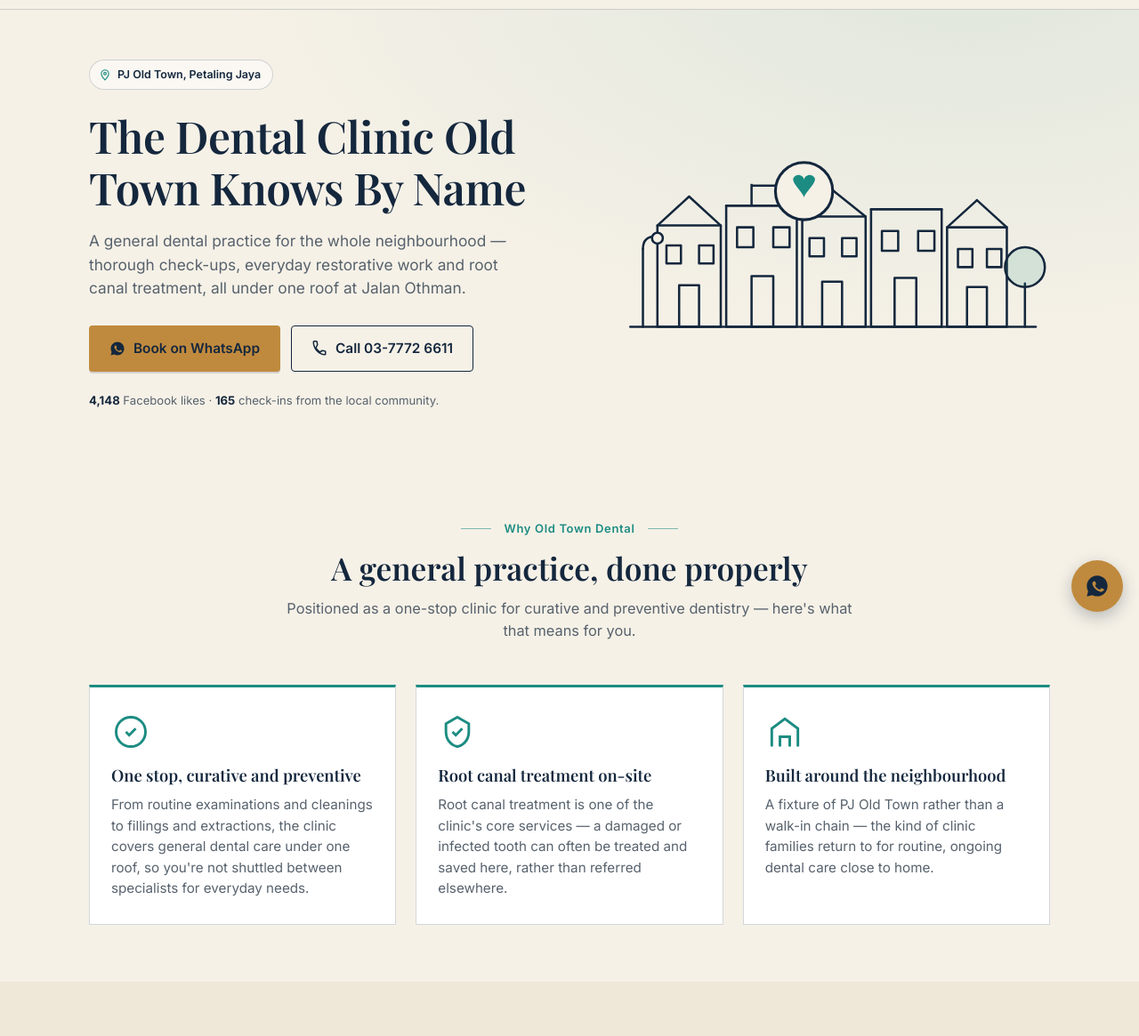
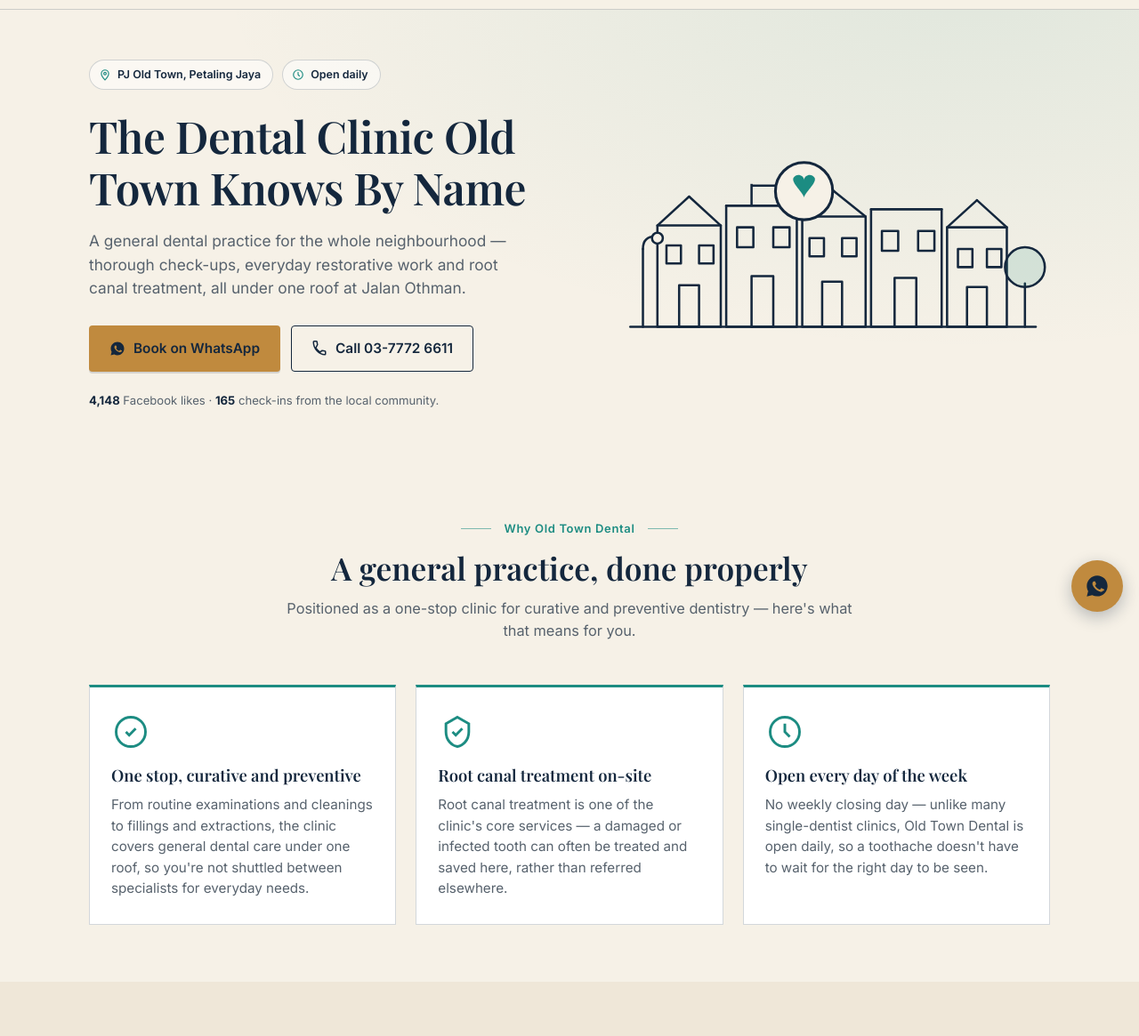
Before and after one commit to benjamincxw/old-town-dental, a plain HTML site: page index.html in a window 1280 px wide. Shown: the part 94-1259 px from the top of the page at 89% size. Drawn offline with nearby package versions, Linux system fonts and the light colour scheme; a web font is replaced by a local one.

Commit message:
Highlight open-daily hours as a key differentiator
Confirmed with the clinic that it operates with no weekly off day.
Surfaced this in the hero tags, swapped into Why Us (replacing the
softer neighbourhood-framing card), and clarified the Location hours
row — exact opening/closing times are still marked to be confirmed.

Co-Authored-By: Claude Sonnet 5 <noreply@anthropic.com>
Claude-Session: https://claude.ai/code/session_014B1tCHm9FZKiW8m8V9qEPf

```diff
--- a/index.html
+++ b/index.html
@@ -572,7 +572,8 @@
   - Google reviews: not pulled from the Google Business Profile in this pass. Section 7 uses
     clearly labelled placeholder cards. Replace with paraphrased excerpts of real reviews once
     someone has reviewed the actual listing (do not invent quotes).
-  - Opening hours: not confirmed publicly, marked "To be confirmed" in Location. Please supply.
+  - Opening hours: confirmed with the clinic that it is open daily (no weekly off day); exact
+    opening/closing times still not confirmed, marked "To be confirmed" in Location. Please supply.
   - "Neighbourhood pricing" in Why Us #3 is written as a general-practice positioning statement,
     not a specific pricing claim, since no fee schedule was confirmed from clinic materials.
   - Facebook like/check-in counts (4,148 likes / 165 check-ins) are quoted in the footer strip
@@ -669,10 +670,16 @@
   <section class="hero">
     <div class="wrap hero-grid">
       <div>
-        <span class="tag">
-          <svg viewBox="0 0 24 24" fill="none" stroke="currentColor" stroke-width="2"><path d="M12 22s7-6.6 7-12a7 7 0 10-14 0c0 5.4 7 12 7 12z"/><circle cx="12" cy="10" r="2.4"/></svg>
-          PJ Old Town, Petaling Jaya
-        </span>
+        <div style="display:flex; flex-wrap:wrap; gap:10px; margin-bottom:22px;">
+          <span class="tag" style="margin-bottom:0;">
+            <svg viewBox="0 0 24 24" fill="none" stroke="currentColor" stroke-width="2"><path d="M12 22s7-6.6 7-12a7 7 0 10-14 0c0 5.4 7 12 7 12z"/><circle cx="12" cy="10" r="2.4"/></svg>
+            PJ Old Town, Petaling Jaya
+          </span>
+          <span class="tag" style="margin-bottom:0;">
+            <svg viewBox="0 0 24 24" fill="none" stroke="currentColor" stroke-width="2"><circle cx="12" cy="12" r="9"/><path d="M12 7v5l3 3"/></svg>
+            Open daily
+          </span>
+        </div>
         <h1>The Dental Clinic Old Town Knows By Name</h1>
         <p class="sub">A general dental practice for the whole neighbourhood &mdash; thorough check-ups, everyday restorative work and root canal treatment, all under one roof at Jalan Othman.</p>
         <div class="hero-ctas">
@@ -770,9 +777,9 @@
           <p>Root canal treatment is one of the clinic's core services &mdash; a damaged or infected tooth can often be treated and saved here, rather than referred elsewhere.</p>
         </div>
         <div class="why-card">
-          <svg class="icon" viewBox="0 0 24 24" fill="none" stroke="currentColor" stroke-width="1.6"><path d="M4 21V10l8-6 8 6v11"/><path d="M9 21v-6h6v6"/></svg>
-          <h3>Built around the neighbourhood</h3>
-          <p>A fixture of PJ Old Town rather than a walk-in chain &mdash; the kind of clinic families return to for routine, ongoing dental care close to home.</p>
+          <svg class="icon" viewBox="0 0 24 24" fill="none" stroke="currentColor" stroke-width="1.6"><circle cx="12" cy="12" r="9"/><path d="M12 7v5l3 3"/></svg>
+          <h3>Open every day of the week</h3>
+          <p>No weekly closing day &mdash; unlike many single-dentist clinics, Old Town Dental is open daily, so a toothache doesn't have to wait for the right day to be seen.</p>
         </div>
       </div>
     </div>
@@ -897,7 +904,7 @@
             <svg class="icon" viewBox="0 0 24 24" fill="none" stroke="currentColor" stroke-width="1.8"><circle cx="12" cy="12" r="9"/><path d="M12 7v5l3 3"/></svg>
             <div>
               <h4>Opening Hours</h4>
-              <p class="tbc">To be confirmed with the clinic.</p>
+              <p><strong>Open daily</strong> &mdash; no weekly off day.<br><span class="tbc">Exact opening &amp; closing times to be confirmed with the clinic.</span></p>
             </div>
           </div>
           <div class="hero-ctas" style="margin-top:20px;">
```
